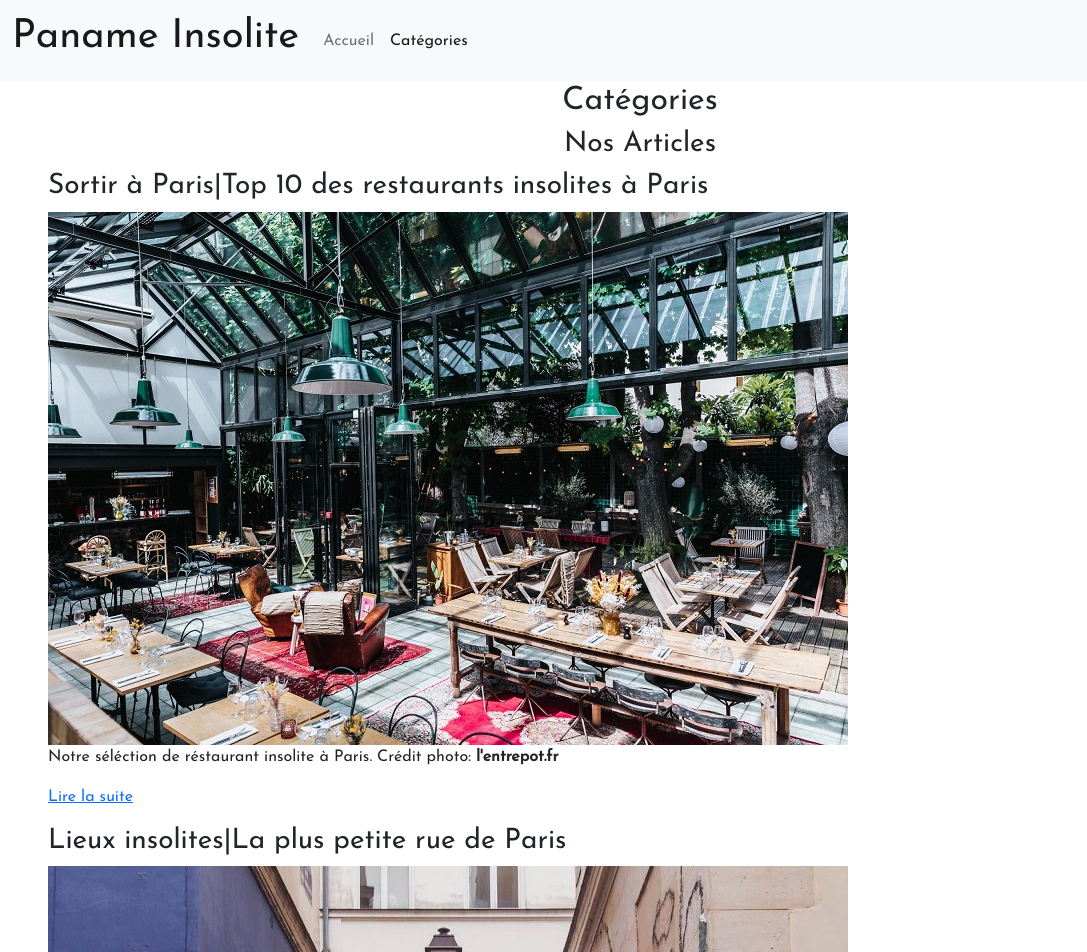
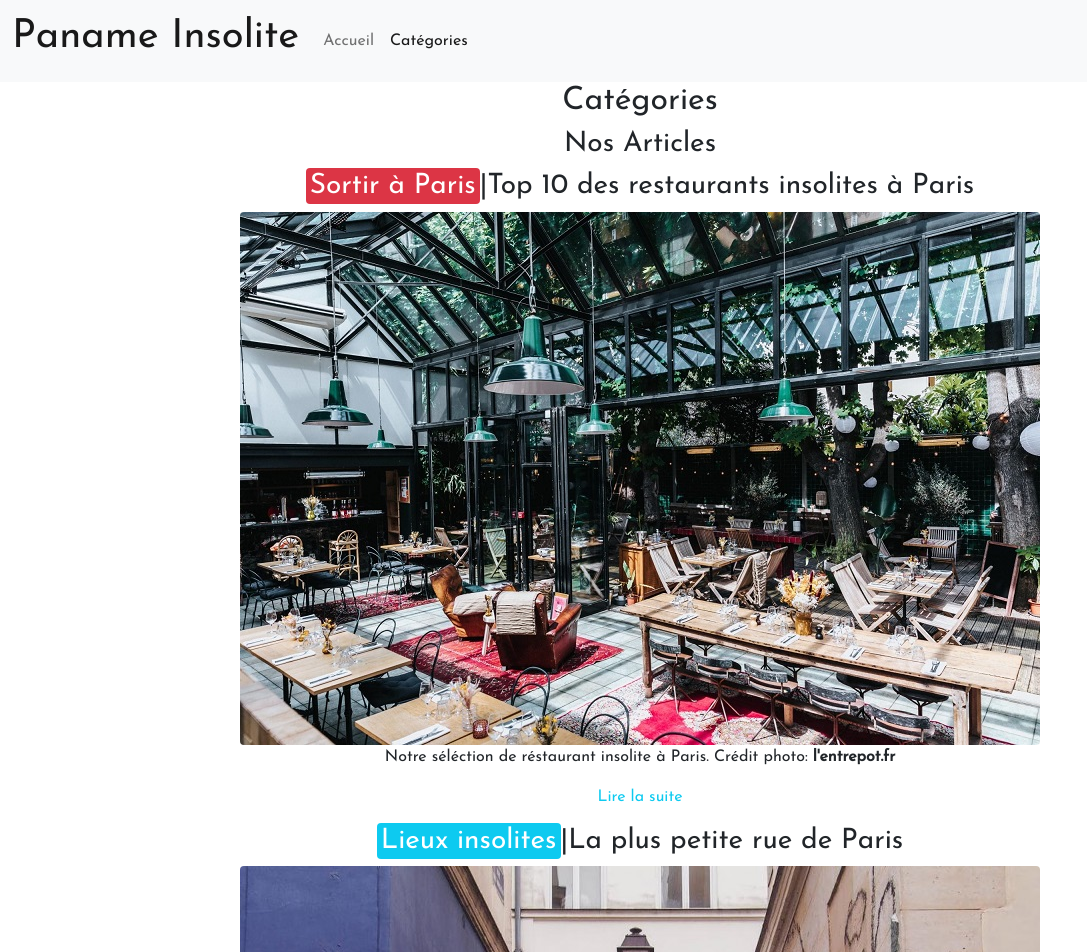
Before and after one commit to JulienT91/Projet3_DFE08, a plain HTML site: page site/categories.html in a window 1280 px wide. Shown: the top 952 px of the page, without its empty margins (0-1087 px from the left). Drawn offline with nearby package versions, Linux system fonts and the light colour scheme.

Commit message:
Update categories.html

```diff
--- a/site/categories.html
+++ b/site/categories.html
@@ -26,30 +26,30 @@
       </nav>
     </header>
     <main>
-      <section class="px-5">
+      <section class="px-5 container">
         <h2 class="text-center">Catégories</h2>
         <div>
 
         </div>
-        <article>
+        <article class="text-center">
           <header>
-            <h3 class="text-center">Nos Articles</h3>
+            <h3>Nos Articles</h3>
           </header>
           <div>
             <figure>
-              <h3>Sortir à Paris|Top 10 des restaurants insolites à Paris</h3>
-              <img class="img-fluid" src="img/lentrepôt_Paris_14.jpg" alt="lentrepôt Paris 14">
+              <h3><a href="categories.html" class="bg-danger p-1 text-white rounded text-decoration-none">Sortir à Paris</a>|Top 10 des restaurants insolites à Paris</h3>
+              <img class="img-fluid rounded mx-auto d-block" src="img/lentrepôt_Paris_14.jpg" alt="lentrepôt Paris 14">
               <figcaption>
                 <p>Notre séléction de réstaurant insolite à Paris. Crédit photo:<strong> l'entrepot.fr</strong></p>
-                <a href="article1.html">Lire la suite</a>
+                <a class="text-decoration-none text-info" href="article1.html">Lire la suite</a>
               </figcaption>
             </figure>
             <figure>
-              <h3>Lieux insolites|La plus petite rue de Paris</h3>
-              <img class="img-fluid" src="img/rue-des-degres-paris-zigzag-3-e1550232320780.jpg" alt="Rue des degrès">
+              <h3><a href="categories.html" class="bg-info p-1 text-white rounded text-decoration-none">Lieux insolites</a>|La plus petite rue de Paris</h3>
+              <img class="img-fluid rounded mx-auto d-block" src="img/rue-des-degres-paris-zigzag-3-e1550232320780.jpg" alt="Rue des degrès">
               <figcaption>
                 <p>Zoom sur la plus petite rue de Paris j'ai nommée la rue des Degrès. Crédit Instagram:<strong> @roamatdown</strong></p>
-                <a href="article2.html">Lire la suite</a>
+                <a class="text-decoration-none text-info" href="article2.html">Lire la suite</a>
               </figcaption>
             </figure>
           </div>
```
